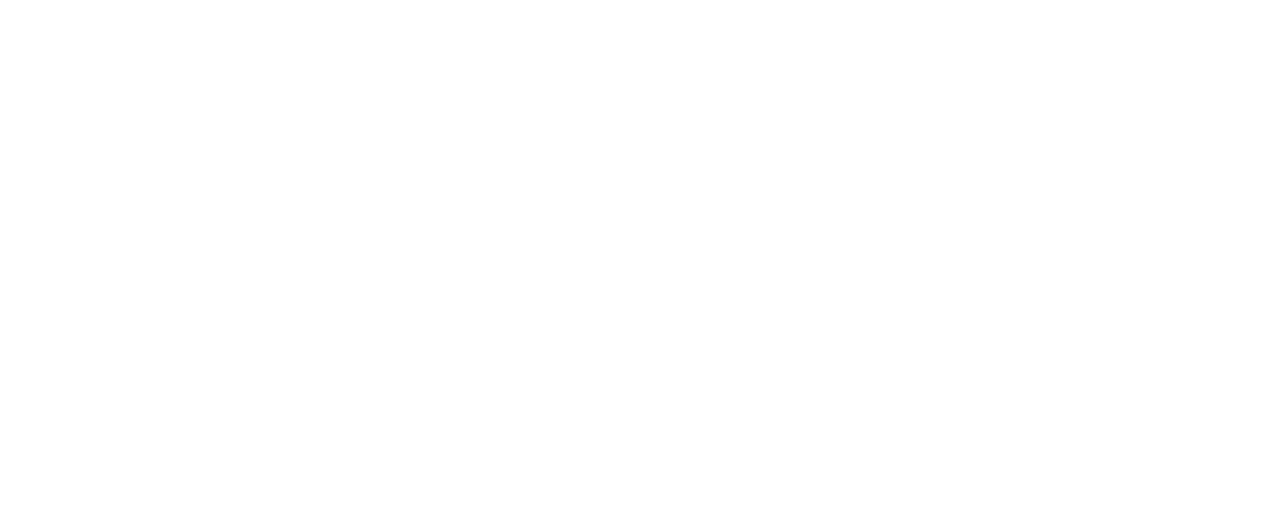
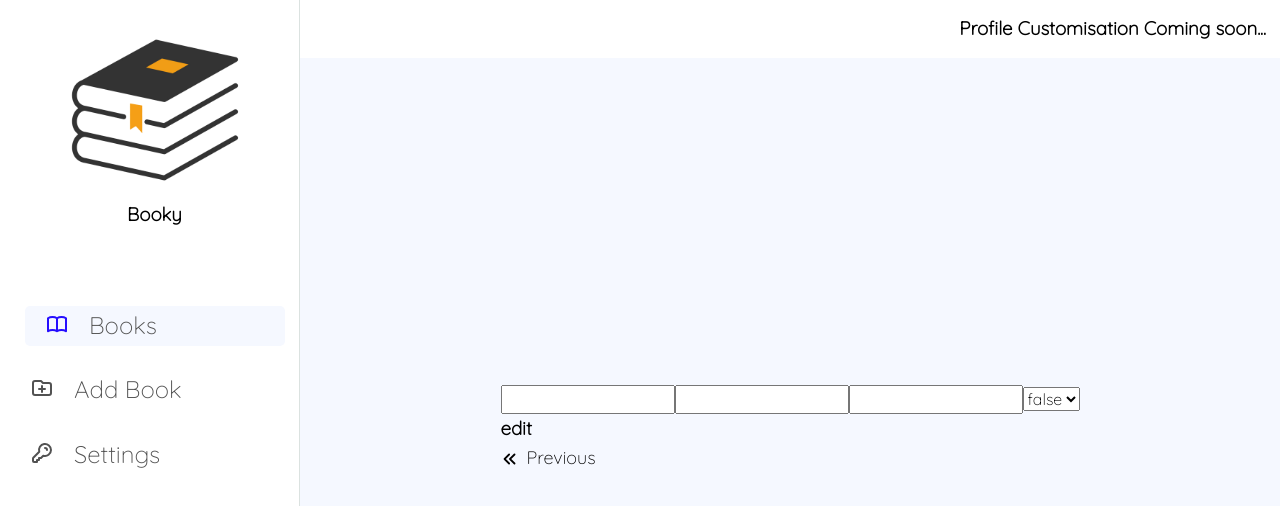
Before and after one commit to OktayRasimov/booky, a React (Vite) app in the folder client/: page /books/edit/1 in a window 1280 px wide. Before the commit this address had no page. Shown: the top 506 px of the page. Built offline with nearby package versions, Linux system fonts and the light colour scheme; no server answers.

Commit message:
added functionality to edit book

```diff
--- a/client/src/App.jsx
+++ b/client/src/App.jsx
@@ -6,6 +6,7 @@
 import AddBook from "./pages/AddBook";
 import DeleteBook from "./pages/DeleteBook";
 import Settings from "./pages/Settings";
+import EditBook from "./pages/EditBook";
 
 function App() {
   return (
@@ -13,10 +14,11 @@
       <Routes>
         <Route path="/" element={<AppLayout />}>
           <Route path="/books" element={<Books />} />
+          <Route path="/add" element={<AddBook />} />
+          <Route path="/settings" element={<Settings />} />
           <Route path="/books/details/:id" element={<SelectedBook />} />
           <Route path="/books/delete/:id" element={<DeleteBook />} />
-          <Route path="/add" element={<AddBook />} />
-          <Route path="/settings" element={<Settings />} />
+          <Route path="/books/edit/:id" element={<EditBook />} />
         </Route>
       </Routes>
     </BrowserRouter>
--- /dev/null
+++ b/client/src/pages/EditBook.jsx
@@ -0,0 +1,89 @@
+import axios from "axios";
+import { useEffect, useState } from "react";
+import { useNavigate, useParams } from "react-router-dom";
+import BackButton from "../components/BackButton";
+import LoadingSpinner from "../components/LoadingSpinner";
+
+function EditBook() {
+  const { id } = useParams();
+  const [loading, setLoading] = useState(false);
+
+  const navigate = useNavigate();
+
+  const [title, setTitle] = useState([]);
+  const [author, setAuthor] = useState([]);
+  const [description, setDescription] = useState([]);
+  const [completed, setCompleted] = useState();
+
+  useEffect(
+    function () {
+      setLoading(true);
+      axios
+        .get(`http://localhost:8888/books/${id}`)
+        .then((res) => {
+          setTitle(res.data.title);
+          setAuthor(res.data.author);
+          setDescription(res.data.description);
+          setCompleted(res.data.completed);
+        })
+        .catch((err) => {
+          console.log(err.message);
+        })
+        .finally(() => {
+          setLoading(false);
+        });
+    },
+    [id]
+  );
+
+  function handleEdit() {
+    const data = {
+      title,
+      author,
+      description,
+      completed,
+    };
+
+    axios
+      .put(`http://localhost:8888/books/${id}`, data)
+      .then((res) => {
+        console.log(res);
+      })
+      .catch((err) => {
+        console.log(err.message);
+      })
+      .finally(() => {
+        navigate(-1);
+      });
+  }
+
+  return (
+    <div>
+      {loading ? (
+        <LoadingSpinner />
+      ) : (
+        <>
+          <input value={title} onChange={(e) => setTitle(e.target.value)} />
+          <input value={author} onChange={(e) => setAuthor(e.target.value)} />
+          <input
+            value={description}
+            onChange={(e) => setDescription(e.target.value)}
+          />
+          <select
+            value={completed}
+            placeholder="Completed..."
+            onChange={(e) => setCompleted(e.target.value)}
+          >
+            <option value="false">false</option>
+            <option value="true">true</option>
+          </select>
+          {/* <input value={completed} onChange={(e) => setCompleted(e.target.value)} /> */}
+        </>
+      )}
+      <h3 onClick={handleEdit}>edit</h3>
+      <BackButton />
+    </div>
+  );
+}
+
+export default EditBook;
```
